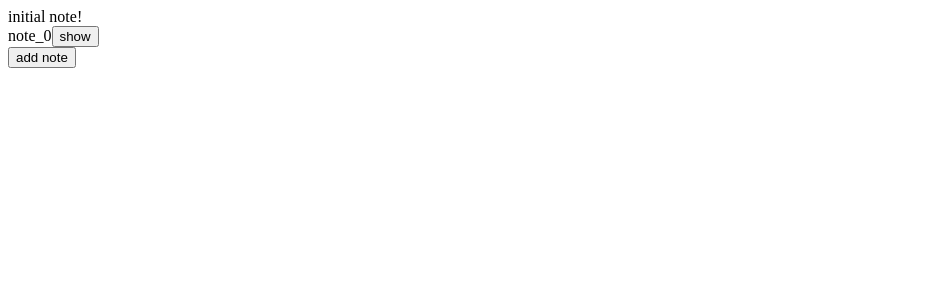
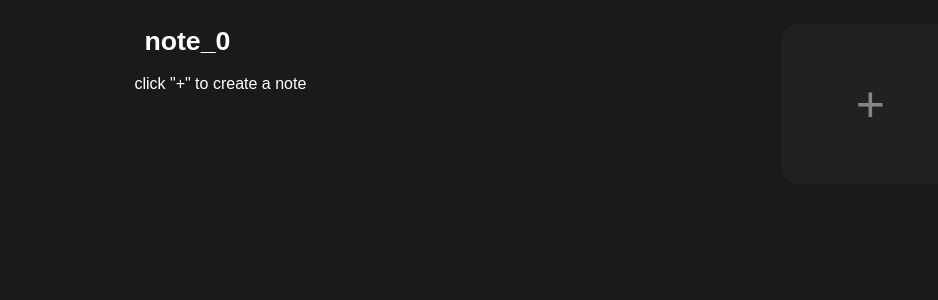
Before and after one commit to thedenisnikulin/chrome-extension, a React (Create React App) app: page / in a window 1280 px wide. Shown: the top 300 px of the page, without its empty margins (0-938 px from the left). Built offline with nearby package versions, Linux system fonts and the light colour scheme.

Commit message:
added styles and some features

```diff
--- a/src/App.js
+++ b/src/App.js
@@ -3,6 +3,8 @@ import { createEditor, Node } from 'slate'
 import { withReact } from 'slate-react'
 import NoteEditor from './components/NoteEditor'
 import NotesList from './components/NotesList'
+import TitleChanger from './components/TitleChanger'
+import './styles/index.css'
 
 const serialize = value => {
   return (
@@ -15,6 +17,7 @@ const serialize = value => {
 const deserialize = string => {
   return string.split('\n').map(line => {
     return {
+      type: 'paragraph',
       children: [{ text: line }],
     }
   })
@@ -24,40 +27,33 @@ var initValue = {
   id: 0,
   title: 'note_0',
   content: 'content-0',
-  text: 'initial note!'
+  text: 'click "+" to create a note'
 };
-if (localStorage.getItem(initValue.content) === null) {
-  localStorage.setItem(initValue.content, JSON.stringify(initValue));
-}
 
 const App = () => {
   const editor = useMemo(() => withReact(createEditor()), [])
   const [currentValue, setCurrentValue] = useState(initValue);
   const [notes, setNotes] = useState(Object.keys(localStorage));
+  const [value, setValue] = useState(currentValue || ''); // object
 
-  const [value, setValue] = useState(JSON.parse(localStorage.getItem(currentValue.content)) || ''); // object
   const showNote = (e, id) => {
     e.preventDefault();
     notes.map(note => {
-    let parsedValue = JSON.parse(localStorage.getItem(note));
-    if (parsedValue.id === id) {
+      let parsedValue = JSON.parse(localStorage.getItem(note));
+      if (parsedValue.id === id) {
         setCurrentValue(parsedValue);
         setValue(currentValue)
+        console.log(note)
+        console.log(notes)
       }
     })
   }
-  // var arrayOfKeys = Object.keys(localStorage);
-  console.log(notes)
+
   const addNote = (e) => {
     e.preventDefault();
-    let newId;
-    try {
-      newId = notes.length;
-    } catch (error) {
-      newId = 0;
-    }
+    let newId = new Date().getTime();
     const newNote = {
-      id: newId || 0,
+      id: newId,
       title: 'note_' + newId.toString(),
       content: 'content-' + newId.toString(),
       text: 'new note is created!',
@@ -68,8 +64,42 @@ const App = () => {
     setNotes([...notes, newNote.content]);
   }
 
+  const deleteNote = (e, id) => {
+    e.preventDefault();
+    notes.map(note => {
+      let parsedValue = JSON.parse(localStorage.getItem(note));
+      if (parsedValue.id === id) {
+        localStorage.removeItem(note)
+        setNotes(Object.keys(localStorage))
+      }
+    })
+  }
+
+  const changeTitle = (e, id) => {
+    e.preventDefault();
+    notes.map(note => {
+      let parsedValue = JSON.parse(localStorage.getItem(note));
+      if (parsedValue.id === id) {
+        parsedValue.title = e.target.value;
+        localStorage.setItem(note, JSON.stringify(parsedValue))
+      }
+    })
+  }
+  const submitTitle = (e, id) => {
+    e.preventDefault();
+    const form = document.getElementById('form');
+    form.reset();
+    setNotes(Object.keys(localStorage))
+    notes.map(note => {
+      if(note.id === id) {
+        setCurrentValue(JSON.parse(localStorage.getItem(note)))
+        setNotes(Object.keys(localStorage))
+      }
+    });
+  }
+
   return (
-    <div>
+    <div className='main-container'>
       <NoteEditor
         editor={editor}
         value={value}
@@ -77,11 +107,14 @@ const App = () => {
         serialize={serialize}
         deserialize={deserialize}
         storageLocation={currentValue.content}
+        titleHandlers={[changeTitle, submitTitle]}
       />
       <NotesList
         notes={notes}
         showNote={showNote}
         addNote={addNote}
+        deleteNote={deleteNote}
+        titleHandlers={[changeTitle, submitTitle]}
       />
     </div>
   )
--- a/src/components/NoteEditor.js
+++ b/src/components/NoteEditor.js
@@ -1,18 +1,25 @@
-import React, { useState, useMemo } from 'react'
-import { createEditor, Node } from 'slate'
-import { Slate, Editable, withReact } from 'slate-react'
+import React, { useCallback } from 'react'
+import { Editor, Transforms } from 'slate'
+import { Slate, Editable } from 'slate-react'
+
+import TitleChanger from './TitleChanger'
+import '../styles/index.css'
 
 function NoteEditor(props) {
+
 	return(
-		<div>
+		<div className='editor-container'>
+			<TitleChanger titleHandlers={props.titleHandlers} note={props.value} parent={'NoteEditor'}/>
 			<Slate
 				editor={props.editor}
-				value={props.deserialize(props.value.text)}
+				value={props.deserialize(props.value.text.concat(' '))}
 				onChange={value => {
 					props.setValue({...props.value, text: props.serialize(value)})
 					localStorage.setItem(props.storageLocation, JSON.stringify(props.value))
-				}}>
-      			<Editable />
+				}}
+				className='editor'
+			>
+				  <Editable/>
     		</Slate>
 		</div>
 	);
--- a/src/components/NotesList.js
+++ b/src/components/NotesList.js
@@ -1,24 +1,37 @@
-import React from 'react'
+import React, { useState } from 'react'
+import '../styles/index.css'
+import TitleChanger from './TitleChanger'
 
 function NotesList(props) {
 	return(
-		<div>
+		<div className='list'>
             {props.notes.map(note =>
                 <Note
                     showNote={props.showNote}
                     note={JSON.parse(localStorage.getItem(note))}
+                    deleteNote={props.deleteNote}
+                    titleHandlers={props.titleHandlers}
                 />
             )}
-            <input value='add note' type='button' onClick={(e) => props.addNote(e)} />
+            <input className='add-button' value='+' type='button' onClick={(e) => props.addNote(e)} />
 		</div>
 	);
 }
 
 function Note(props) {
     return(
-        <div>
-            {props.note.title}
-            <input value='show' type='button'
+        <div className='note'>
+            <div className='title-bar'>
+                {<TitleChanger
+                    titleHandlers={props.titleHandlers}
+                    note={props.note}
+                />}
+
+                <input className='delete-button' value='x' type='button'
+                    onClick={(e) => props.deleteNote(e, props.note.id)}
+                />
+            </div>
+            <input className='show-button' type='button'
                 onClick={(e) => props.showNote(e, props.note.id)} />
         </div>
     );
--- /dev/null
+++ b/src/components/TitleChanger.js
@@ -0,0 +1,25 @@
+import React, { useState } from 'react'
+
+function TitleChanger(props) {
+    const [formState, setFormState] = useState(false);
+    const [changeTitle, submitTitle] = props.titleHandlers;
+
+    const renderInput = () => {
+        return (
+        <form id='form' onSubmit={(event) => submitTitle(event, props.note.id)}>
+            <input type='text' className='title-form' onChange={(event) => changeTitle(event, props.note.id)} autoFocus onBlur={() => setFormState(false)}/>
+        </form>
+        );
+    }
+    const renderButton = () =>  {
+        return (
+            <button className='change-title-button' onClick={() => setFormState(true)}>{props.parent === 'NoteEditor' ? <h1>{props.note.title}</h1> : props.note.title}</button>
+        );
+    }
+
+    return(
+        formState ? renderInput() : renderButton()
+    );
+}
+
+export default TitleChanger;
--- a/src/index.js
+++ b/src/index.js
@@ -2,6 +2,8 @@ import React from 'react';
 import ReactDOM from 'react-dom';
 import App from './App';
 import * as serviceWorker from './serviceWorker';
+
+import './styles/index.css'
 
 ReactDOM.render(<App />, document.getElementById('root'));
 
--- /dev/null
+++ b/src/styles/index.css
@@ -0,0 +1,115 @@
+body {
+    background-color: #1a1a1a;
+    color: #FFFFFF;
+    font-family: Arial, Helvetica, sans-serif;
+}
+
+.main-container {
+    display: flex;
+    flex-direction: row;
+    justify-content: space-around;
+
+}
+
+.editor-container {
+    width: 30%;
+}
+
+.list {
+    display: flex;
+    flex-direction: row;
+    justify-content: start;
+    width: 30%;
+    flex-wrap: wrap;
+    overflow: hidden;
+    max-height: 40rem;
+}
+
+.list::-webkit-scrollbar {
+    display: none;
+}
+
+
+.note {
+    height: 10rem;
+    width: 11rem;
+    margin: 1rem;
+    border-radius: 10%;
+    overflow: hidden;
+}
+
+.title-bar {
+    width: inherit;
+    padding: 0.7rem 0 0.7rem 0;
+    background-color: #292929;
+    display: flex;
+    flex-direction: row;
+    justify-content: space-between;
+    overflow: hidden;
+    font-weight: 700;
+
+}
+
+.change-title-button {
+    padding: 0 0 0 10px;
+    white-space: pre-line;
+    white-space: nowrap;
+    overflow: hidden;
+    text-overflow: ellipsis;
+    background-color: inherit;
+    color: #FFFFFF;
+    border: 0;
+}
+
+.change-title-button:hover {
+    color: rgba(255, 255, 255, 0.671);
+}
+
+.title-form {
+    background-color: inherit;
+    border: 0;
+}
+
+.delete-button {
+    border-radius: 50%;
+    background-color: inherit;
+    color: #858585;
+    border: 0;
+    margin: 0 5%;
+}
+
+.delete-button:hover {
+    background-color: #1a1a1a;
+    color: #858585;
+}
+
+.show-button {
+    width: inherit;
+    height: inherit;
+    overflow: hidden;
+    background-color: #323232;
+    border: 0;
+}
+
+.show-button:hover {
+    background-color: #323232d3;
+}
+
+.add-button {
+    height: 10rem;
+    width: 11rem;
+    margin: 1rem;
+    background-color: #32323256;
+    border-radius: 10%;
+    color: #858585;
+    font-size: 50px;
+    border: 0;
+}
+
+.add-button:hover {
+    background-color: #29292956;
+}
+
+.highlighted {
+    color: chartreuse;
+}
```
Also changed, not shown: src/styles/NoteEditor.css (deleted, +0 -148 lines), manifest.json (added), public/manifest.json, src/App.css (added).
